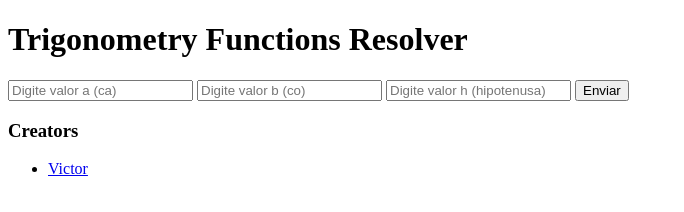
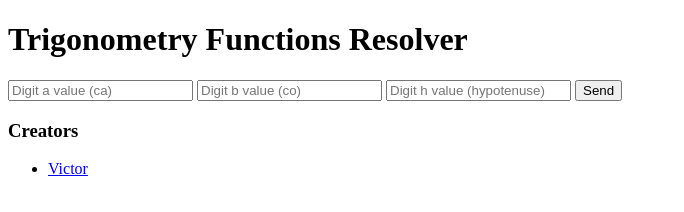
Before and after one commit to barrientosvctor/trigonometry-functions-resolver, a website: page static/index.html in a window 1280 px wide. Shown: the full height of the page, 0-684 px from the left. Drawn offline with Linux system fonts and the light colour scheme; files whose address does not match are found by name.

Commit message:
fix: english text

```diff
--- a/static/index.html
+++ b/static/index.html
@@ -10,10 +10,10 @@
     <h1>Trigonometry Functions Resolver</h1>
 
     <form action="" id="dataForm">
-        <input type="text" placeholder="Digite valor a (ca)" id="ca-value" name="ca" required>
-        <input type="text" placeholder="Digite valor b (co)" id="co-value" name="co" required>
-        <input type="text" placeholder="Digite valor h (hipotenusa)" id="h-value" name="h" required>
-        <button type="submit">Enviar</button>
+        <input type="text" placeholder="Digit a value (ca)" id="ca-value" name="ca" required>
+        <input type="text" placeholder="Digit b value (co)" id="co-value" name="co" required>
+        <input type="text" placeholder="Digit h value (hypotenuse)" id="h-value" name="h" required>
+        <button type="submit">Send</button>
     </form>
 
     <div class="results"></div>
```
